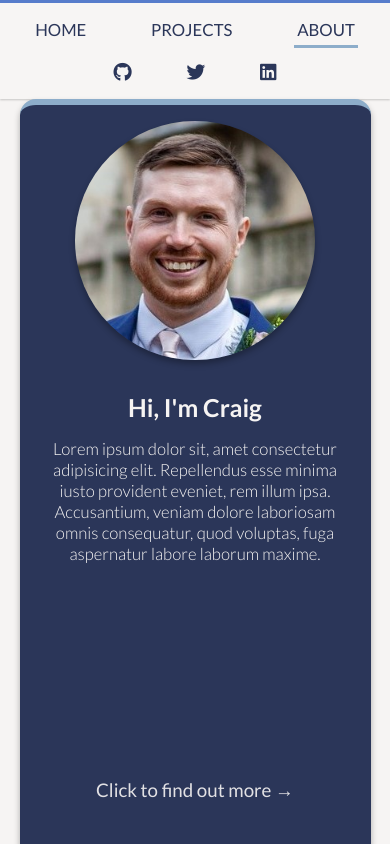
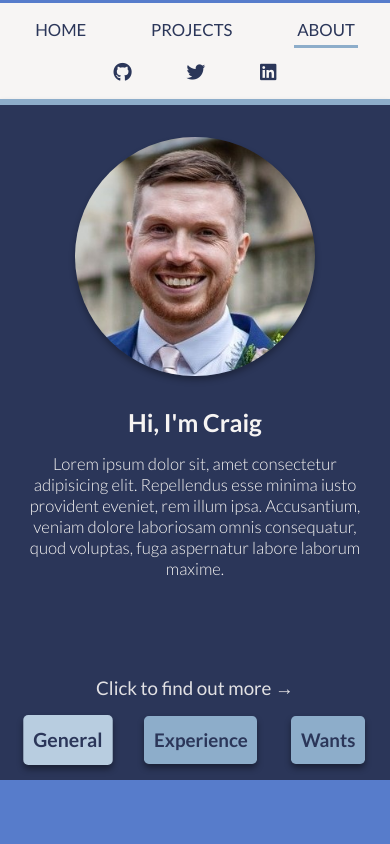
Before and after one commit to AlphaPentagon/portfolio, a React (Create React App) app in the folder portfolio/: page /about in a window 390 px wide. Shown: the top 844 px of the page. Built offline with nearby package versions, Linux system fonts and the light colour scheme.

Commit message:
Changed spacing for home and aboutMe for mobile

```diff
--- a/portfolio/src/components/AboutMe/AboutMe.css
+++ b/portfolio/src/components/AboutMe/AboutMe.css
@@ -1,16 +1,16 @@
 .aboutMe {
   display: grid;
-  grid-template-rows: repeat(4, 1fr);
   justify-items: center;
   align-items: center;
   row-gap: 1rem;
   width: min(100%, 1200px);
-  padding-top: 1em;
+  /* margin-block: 1rem; */
+  padding-top: 2em;
   padding-bottom: 1rem;
   padding-inline: 1rem;
   background-color: var(--dark-bg-colour);
   color: var(--light-text-colour);
-  border-radius: 1rem;
+  /* border-radius: 1rem; */
   box-shadow: 0 4px 6px 0 hsla(0, 0%, 0%, 0.3);
   border-top: 6px solid var(--accent-colour-light);
 }
@@ -147,7 +147,7 @@
 }
 
 .aboutMe-button-container {
- /* grid-column-start: 2;*/
+  /* grid-column-start: 2;*/
   display: flex;
   flex-direction: row;
   justify-content: space-between;
--- a/portfolio/src/components/App/App.css
+++ b/portfolio/src/components/App/App.css
@@ -4,7 +4,7 @@ footer {
   display: flex;
   justify-content: center;
   align-items: center;
-  width: 90%;
+  width: 100%;
 }
 
 footer {
--- a/portfolio/src/components/Title/Title.css
+++ b/portfolio/src/components/Title/Title.css
@@ -1,4 +1,5 @@
 .title-container {
+  padding-block: 1rem;
   display: flex;
   flex-direction: column;
   justify-content: center;
@@ -10,7 +11,7 @@
   font-size: var(--f-size-800);
   color: var(--dark-text-colour);
   font-weight: 600;
-  padding-bottom: 1rem;
+  padding-block: 1rem;
   text-transform: capitalize;
   letter-spacing: 0.1rem;
 }
@@ -20,13 +21,13 @@
   color: var(--dark-text-shade-colour);
   font-weight: 400;
   text-transform: uppercase;
-  padding-bottom: 2rem;
+  margin-bottom: 2rem;
 }
 
 .title-avatar-container {
   background-color: var(--primary-colour);
   border-radius: 50%;
-  margin-bottom: 4rem;
+  margin-bottom: 2rem;
   box-shadow: 0 4px 6px 0 hsla(0, 0%, 0%, 0.3);
 }
 .title-avatar {
@@ -41,6 +42,7 @@
   justify-content: center;
   width: 100%;
   row-gap: 1rem;
+  margin-bottom: 1rem;
 }
 
 .title-animation-item {
--- a/portfolio/src/index.css
+++ b/portfolio/src/index.css
@@ -48,4 +48,5 @@ body {
   align-items: center;
   min-height: 100vh;
   background-color: var(--light-bg-colour);
+  width: 100%;
 }
```
